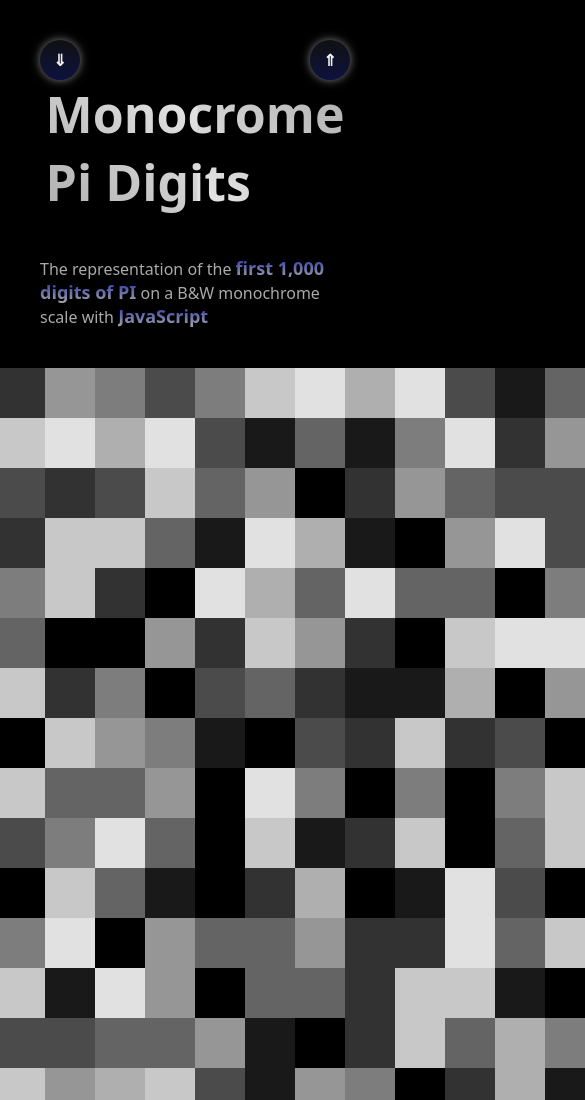
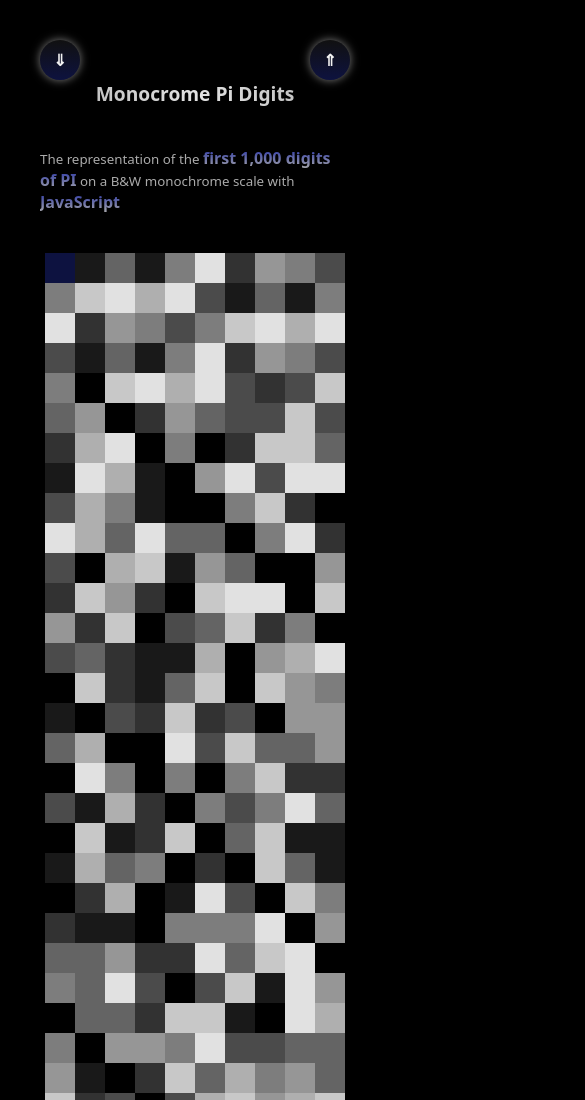
Before and after one commit to AlonsoMartinez8/monocromePiDigits, a plain HTML site: page index.html in a window 390 px wide. Shown: the top 1100 px of the page, 585 px wide, since content can reach past the window. Drawn offline with Linux system fonts and the light colour scheme.

Commit message:
ResponsiveUpdated

```diff
--- a/style.css
+++ b/style.css
@@ -5,7 +5,7 @@
     font-family: system-ui, -apple-system, BlinkMacSystemFont, 'Segoe UI', Roboto, Oxygen, Ubuntu, Cantarell, 'Open Sans', 'Helvetica Neue', sans-serif;
 }
 
-html{
+html {
     scroll-behavior: smooth;
 }
 
@@ -84,7 +84,8 @@ span {
     -webkit-background-clip: text;
 }
 
-.scrollT, .scrollB {
+.scrollT,
+.scrollB {
     position: fixed;
     top: 0;
     width: 40px;
@@ -100,6 +101,7 @@ span {
     text-decoration: none;
     box-shadow: 0 0 10px #f2f2f288;
     transition: ease .3s;
+
     &:hover {
         box-shadow: 0 0 18px #f2f2f288;
     }
@@ -112,3 +114,23 @@ span {
 .scrollB {
     left: 0;
 }
+
+@media (max-width : 700px) {
+    h1{
+        font-size: larger;
+    }
+    p {
+        font-size: smaller;
+    }
+    span {
+        font-size: medium;
+    }
+    #canvas {
+        width: 300px;
+    }
+
+    .digit {
+        height: 30px;
+        width: 30px;
+    }
+}
```
